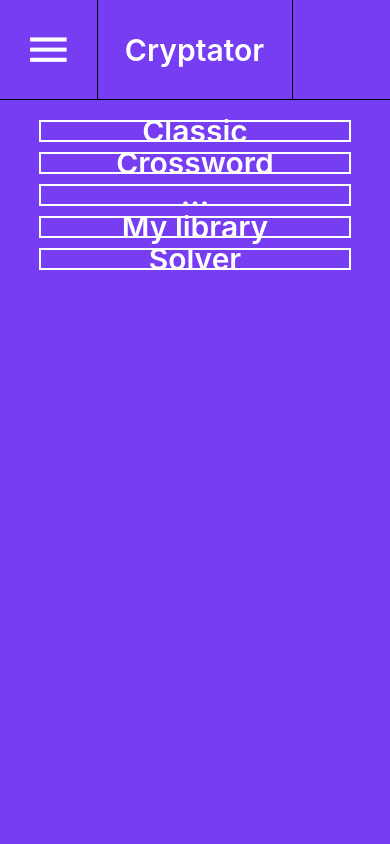
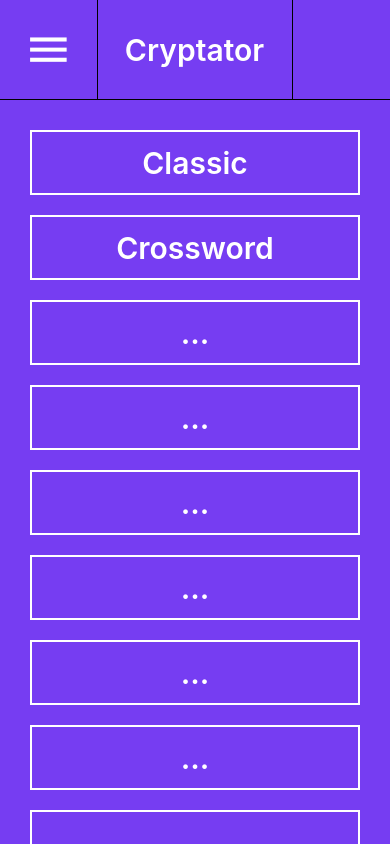
Before and after one commit to FissoreD/CryptatorApp, a React Native app: screen /Menu in a window 390 px wide. Built offline with nearby package versions, Linux system fonts and the light colour scheme.

Commit message:
using Scrollview in case of long list

```diff
--- a/components/style.tsx
+++ b/components/style.tsx
@@ -104,35 +104,39 @@
     borderRightWidth: 1,
   },
   list: {
+    padding: 20,
     display: 'flex',
+    alignItems: 'center',
+  },
+  buttonContainer: {
+    width: '100%',
+    padding: 10,
     justifyContent: 'center',
     alignItems: 'center',
     alignContent: 'center',
   },
   button: {
-    height: '11%',
-    width: '80%',
+    width: '100%',
+    height : 65,
     borderWidth: 2,
     borderColor: colors.color,
+    alignItems: 'center',
     justifyContent: 'center',
-    alignItems: 'center',
-    alignContent: 'center',
   },
   buttonList: {
-    height: '15%',
-    width: '80%',
+    width: '100%',
+    height : 65,
     borderWidth: 2,
     borderColor: colors.color,
     flexDirection: 'row',
     flexWrap: 'wrap',
     justifyContent: 'center',
     alignItems: 'center',
-    alignContent: 'center',
   },
   buttonLeft: {
+    height: '100%',
     display: 'flex',
     flexBasis: '75%',
-    height: '100%',
     justifyContent: 'center',
     alignItems: 'center',
     borderRightWidth: 2,
@@ -140,12 +144,8 @@
   },
   buttonRight: {
     flexBasis: '25%',
-    height: '100%',
     justifyContent: 'center',
     alignItems: 'center',
-  },
-  blank: {
-    height: '5%',
   },
   text: {
     color: colors.color,
--- a/navigation/puzzlesList.tsx
+++ b/navigation/puzzlesList.tsx
@@ -10,7 +10,19 @@
 const puzzles:Puzzle[] = [
   {id: '1', name: 'SEND+MORE', fav: true, done: false},
   {id: '2', name: 'a+b=c', fav: false, done: true},
-  {id: '3', name: 'coucou-toi', fav: false, done: false}
+  {id: '3', name: 'coucou-toi', fav: false, done: false},
+  {id: '4', name: '...', fav: true, done: true},
+  {id: '5', name: '...', fav: false, done: false},
+  {id: '6', name: '...', fav: false, done: false},
+  {id: '7', name: '...', fav: false, done: false},
+  {id: '8', name: '...', fav: false, done: false},
+  {id: '9', name: '...', fav: false, done: false},
+  {id: '10', name: '...', fav: false, done: false},
+  {id: '11', name: '...', fav: false, done: false},
+  {id: '12', name: '...', fav: false, done: false},
+  {id: '13', name: '...', fav: false, done: false},
+  {id: '14', name: '...', fav: false, done: false},
+  {id: '15', name: '...', fav: false, done: false},
 ]
 
 export default puzzles;
--- a/screens/ClassicScreen.tsx
+++ b/screens/ClassicScreen.tsx
@@ -1,5 +1,5 @@
 import React, { useState } from 'react';
-import { SafeAreaView, View, Text, Pressable, useWindowDimensions } from 'react-native';
+import { SafeAreaView, View, Text, Pressable, ScrollView, useWindowDimensions } from 'react-native';
 import styles from '../components/style';
 import Header from '../components/Header';
 import puzzles from '../navigation/puzzlesList';
@@ -43,7 +43,9 @@
     const tit = puzzles[index].name;
     const id = puzzles[index].id;
     const name = (puzzles[index].done) ? "tick" : (puzzles[index].fav) ? "star_full" : "";
-    buttons.push(<View key = {2*Number(index)} style = {styles.buttonList}>
+    buttons.push(
+      <View key = {Number(index)} style = {styles.buttonContainer}>
+        <View style = {styles.buttonList}>
           <Pressable
             style = {styles.buttonLeft}
             onPress={() => {
@@ -55,16 +57,16 @@
             <Text style = {styles.text}>{tit}</Text>
           </Pressable>
           <FavIcon name = {name} />
+        </View>
       </View>)
-    buttons.push(<View key = {2*Number(index) + 1} style = {styles.blank}></View>)
   }
 
   return (
     <SafeAreaView style={[styles.container, {backgroundColor: colors.backgroundColor}]}>
       <Header title = "Cryptator" width={width}/>
-      <View style = {styles.list}>
+      <ScrollView showsVerticalScrollIndicator={true} contentContainerStyle={[styles.list, {flexGrow: 1,}]}>
         {buttons}
-      </View>
+      </ScrollView>
     </SafeAreaView>
   );
 }
--- a/screens/MenuScreen.tsx
+++ b/screens/MenuScreen.tsx
@@ -1,10 +1,9 @@
-import React, { useState } from 'react';
-import { SafeAreaView, View, Text, Pressable, useWindowDimensions } from 'react-native';
+import React from 'react';
+import { SafeAreaView, View, ScrollView, Text, Pressable, useWindowDimensions } from 'react-native';
 import styles from '../components/style';
 import Header from '../components/Header';
 import { Props } from '../navigation/types';
 import colors from '../components/colors';
-import Icons from '../font/Cryptator-fontello';
 
 interface Bouton {
   title: string;
@@ -14,6 +13,16 @@
   {title : 'Classic'},
   {title : 'Crossword'},
   {title : '...'},
+  {title : '...'},
+  {title : '...'},
+  {title : '...'},
+  {title : '...'},
+  {title : '...'},
+  {title : '...'},
+  {title : '...'},
+  {title : '...'},
+  {title : '...'},
+  {title : '...'},  {title : '...'},
   {title : 'My library'},
   {title : 'Solver'}
 ]
@@ -24,8 +33,9 @@
   const buttons = [];
   for (let index in menuScreenButtons) {
     const tit = menuScreenButtons[index].title;
-    buttons.push(<View key = {2*Number(index)} style = {styles.button}>
-        <Pressable
+    buttons.push(
+      <View key = {Number(index)} style = {styles.buttonContainer}>
+        <Pressable  style = {styles.button}
           onPress={() => {
               console.log(menuScreenButtons[index].title)
               navigation.navigate('Classic')//, params:{ id: {id} }})
@@ -35,15 +45,14 @@
           <Text style = {styles.text}>{tit}</Text>
         </Pressable>
       </View>)
-    buttons.push(<View key = {2*Number(index) + 1} style = {styles.blank}></View>)
   }
 
   return (
     <SafeAreaView style={[styles.container, {backgroundColor: colors.backgroundColor}]}>
       <Header title = "Cryptator" width={width}/>
-      <View style = {styles.list}>
+      <ScrollView showsVerticalScrollIndicator={true} contentContainerStyle={[styles.list, {flexGrow: 1,}]}>
         {buttons}
-      </View>
+      </ScrollView>
     </SafeAreaView>
   );
 }
```
Lines whose indentation alone changed are shown as unchanged.
